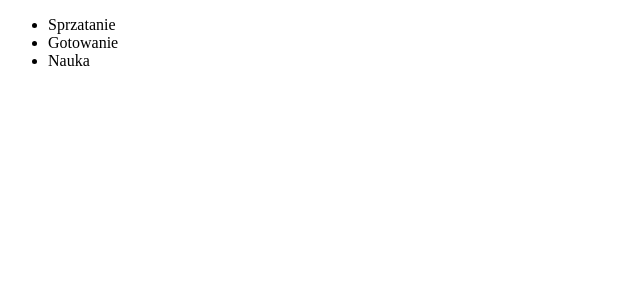
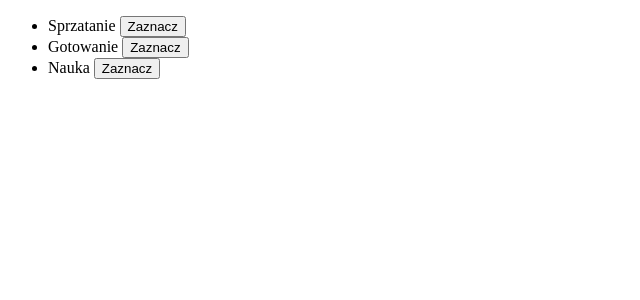
Before and after one commit to Nookeey/angular-kurs, an Angular app: page / in a window 1280 px wide. Shown: the top 300 px of the page, without its empty margins (0-640 px from the left). Built offline with nearby package versions, Linux system fonts and the light colour scheme.

Commit message:
commit_l38

```diff
--- a/src/app/app.component.html
+++ b/src/app/app.component.html
@@ -1 +1 @@
-<app-child [tasks]="tasksList"></app-child>
+<app-child [tasks]="tasksList" (eventTask)="selected($event)"></app-child>
--- a/src/app/app.component.ts
+++ b/src/app/app.component.ts
@@ -9,4 +9,8 @@
 
   tasksList = ['Sprzatanie', 'Gotowanie', 'Nauka'];
 
+  selected(task: string): void {
+    console.log(task);
+  }
+
 }
--- a/src/app/child/child.component.html
+++ b/src/app/child/child.component.html
@@ -1,5 +1,6 @@
 <ul>
   <li *ngFor="let task of tasks">
     {{task}}
+    <button (click)="select(task)">Zaznacz</button>
   </li>
 </ul>
--- a/src/app/child/child.component.ts
+++ b/src/app/child/child.component.ts
@@ -1,4 +1,4 @@
-import { Component, OnInit, Input } from '@angular/core';
+import { Component, OnInit, Input, Output, EventEmitter } from '@angular/core';
 
 @Component({
   selector: 'app-child',
@@ -10,9 +10,16 @@
   @Input()
   tasks;
 
+  @Output()
+  eventTask = new EventEmitter<string>();
+
   constructor() { }
 
   ngOnInit() {
   }
 
+  select(task) {
+    this.eventTask.emit(task);
+  }
+
 }
```
